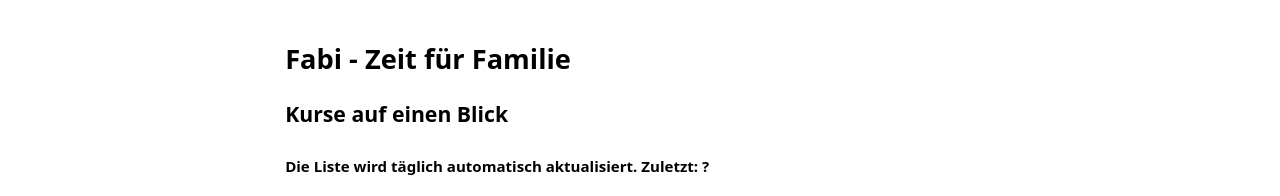
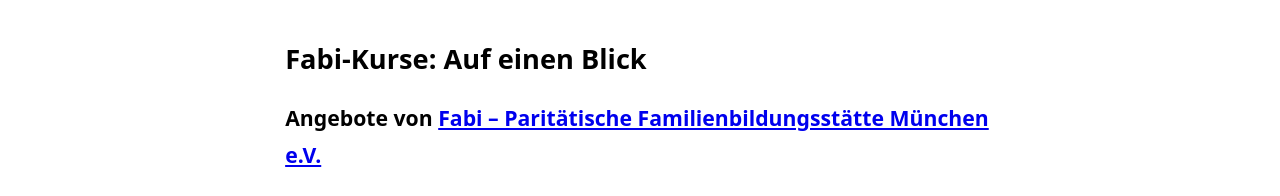
Before and after one commit to markusdosch/fabi-aufeinenblick, a website built with Parcel: page website/src/index.html in a window 1280 px wide. Shown: the top 196 px of the page. Built offline with nearby package versions, Linux system fonts and the light colour scheme.

Commit message:
Update title

```diff
--- a/website/src/index.html
+++ b/website/src/index.html
@@ -1,7 +1,7 @@
 <!DOCTYPE html>
 <html lang="de">
   <head>
-    <title>Fabi Kurse auf einen Blick</title>
+    <title>Fabi-Kurse: Auf einen Blick</title>
     <meta charset="UTF-8" />
     <meta name="viewport" content="width=device-width, initial-scale=1.0" />
     <link
@@ -41,8 +41,13 @@
     </style>
   </head>
   <body>
-    <h2>Fabi - Zeit für Familie</h2>
-    <h3>Kurse auf einen Blick</h3>
+    <h2>Fabi-Kurse: Auf einen Blick</h2>
+    <h3>
+      Angebote von
+      <a href="https://www.fabi-muenchen.de"
+        >Fabi – Paritätische Familienbildungsstätte München e.V.</a
+      >
+    </h3>
     <h5>
       Die Liste wird täglich automatisch aktualisiert. Zuletzt:
       <span id="coursesLastChanged">?</span>
```
